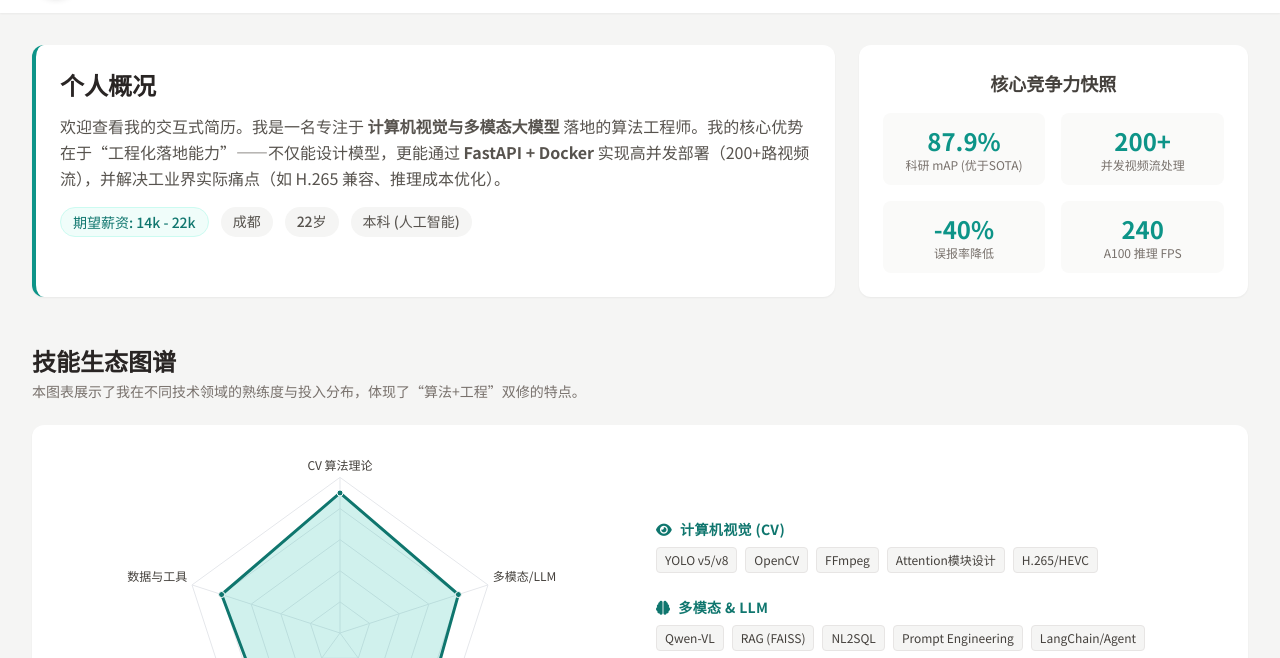
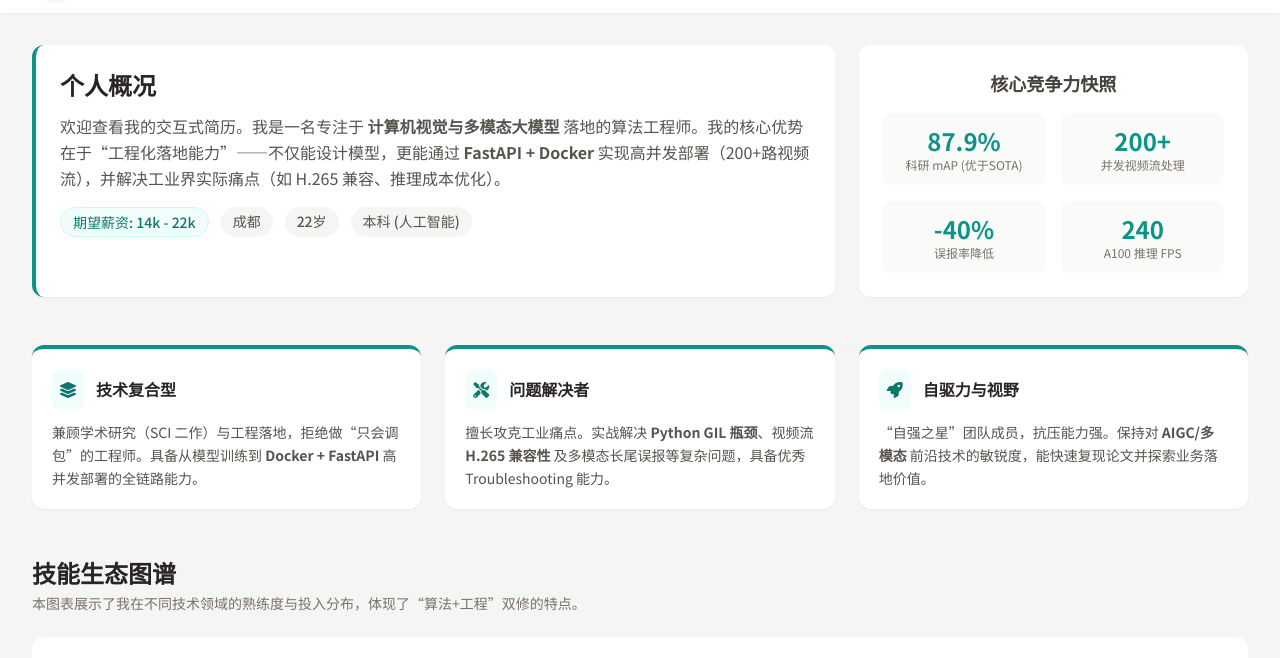
Before and after one commit to xiongfazhan/Mortal, a plain HTML site: page index.html in a window 1280 px wide. Shown: the part 67-725 px from the top of the page. Drawn offline with nearby package versions, Linux system fonts and the light colour scheme.

Commit message:
feat: 添加专业素养/自我评价部分

```diff
--- a/index.html
+++ b/index.html
@@ -138,6 +138,38 @@
                         <div class="text-xs text-stone-500">A100 推理 FPS</div>
                     </div>
                 </div>
+            </div>
+        </section>
+
+        <!-- Professional DNA / Self Evaluation -->
+        <section class="grid grid-cols-1 md:grid-cols-3 gap-6 animate-fade-in-up">
+            <div class="bg-white p-5 rounded-xl shadow-sm hover:shadow-md transition-shadow border-t-4 border-teal-600">
+                <div class="flex items-center mb-3">
+                    <div class="p-2 bg-teal-50 rounded-lg text-teal-700 mr-3"><i class="fas fa-layer-group"></i></div>
+                    <h3 class="font-bold text-stone-800">技术复合型</h3>
+                </div>
+                <p class="text-sm text-stone-600 leading-relaxed">
+                    兼顾学术研究（SCI 二作）与工程落地，拒绝做“只会调包”的工程师。具备从模型训练到 <strong>Docker + FastAPI</strong> 高并发部署的全链路能力。
+                </p>
+            </div>
+            <div class="bg-white p-5 rounded-xl shadow-sm hover:shadow-md transition-shadow border-t-4 border-teal-600">
+                <div class="flex items-center mb-3">
+                    <div class="p-2 bg-teal-50 rounded-lg text-teal-700 mr-3"><i class="fas fa-tools"></i></div>
+                    <h3 class="font-bold text-stone-800">问题解决者</h3>
+                </div>
+                <p class="text-sm text-stone-600 leading-relaxed">
+                    擅长攻克工业痛点。实战解决 <strong>Python GIL 瓶颈</strong>、视频流 <strong>H.265 兼容性</strong> 及多模态长尾误报等复杂问题，具备优秀
+                    Troubleshooting 能力。
+                </p>
+            </div>
+            <div class="bg-white p-5 rounded-xl shadow-sm hover:shadow-md transition-shadow border-t-4 border-teal-600">
+                <div class="flex items-center mb-3">
+                    <div class="p-2 bg-teal-50 rounded-lg text-teal-700 mr-3"><i class="fas fa-rocket"></i></div>
+                    <h3 class="font-bold text-stone-800">自驱力与视野</h3>
+                </div>
+                <p class="text-sm text-stone-600 leading-relaxed">
+                    “自强之星”团队成员，抗压能力强。保持对 <strong>AIGC/多模态</strong> 前沿技术的敏锐度，能快速复现论文并探索业务落地价值。
+                </p>
             </div>
         </section>
 
```
